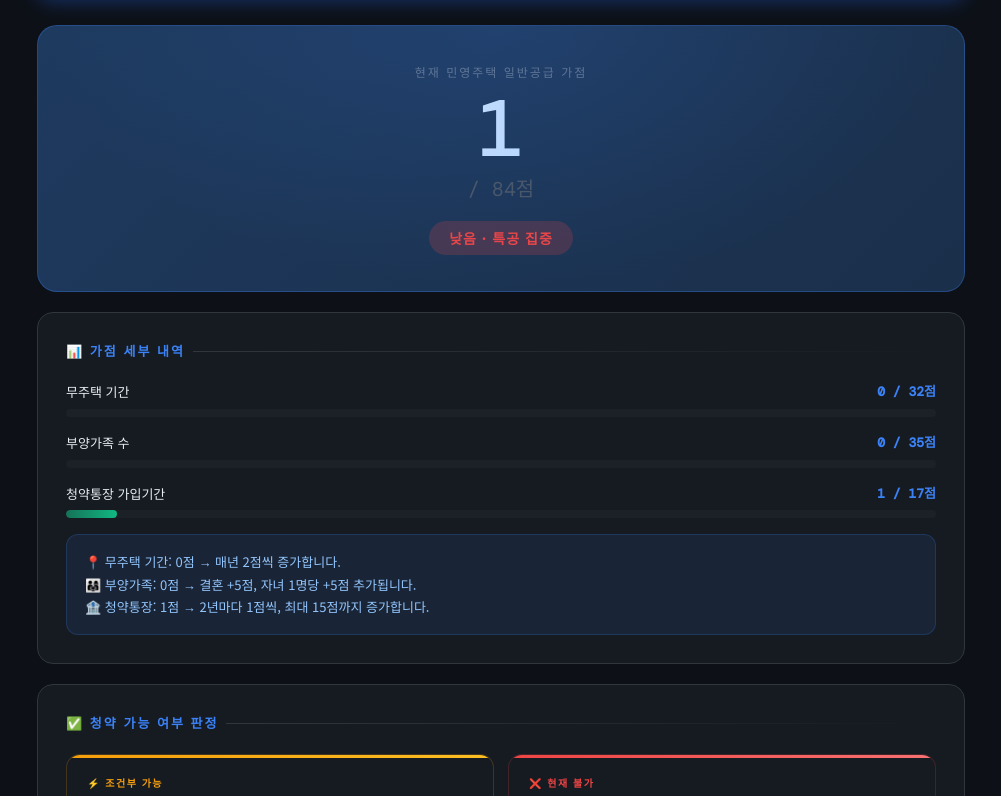
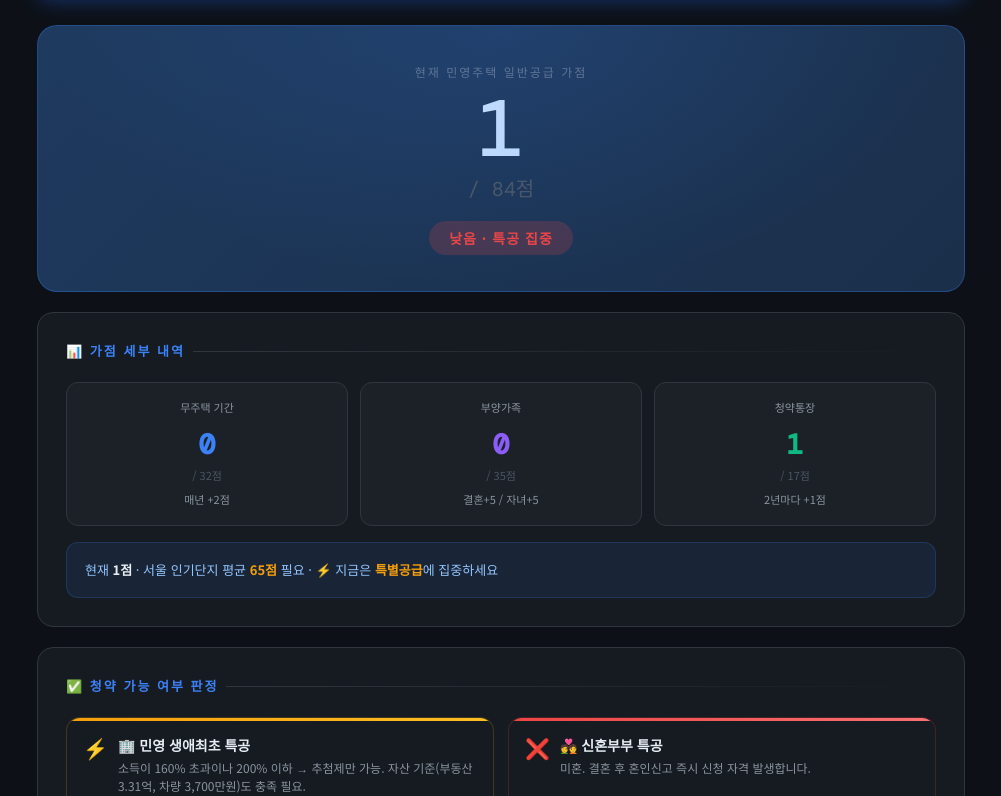
Before and after one commit to jahwasu/Housing_subscription_calculator, a plain HTML site: page index.html in a window 1280 px wide. Both pictures are taken after a click on the button "🔍 내 청약 전략 분석하기". Shown: the part 1434-2230 px from the top of the page, without its empty margins (139-1140 px from the left). Drawn offline with nearby package versions, Linux system fonts and the light colour scheme.

Commit message:
Add files via upload

```diff
--- a/index.html
+++ b/index.html
@@ -808,85 +808,63 @@ function calculate() {
   gradeEl.style.background = grade.bg;
   gradeEl.style.color = grade.color;
 
-  // Score Breakdown
-  const items = [
-    { name: '무주택 기간', score: score.housing, max: 32, color: '#3b82f6' },
-    { name: '부양가족 수', score: score.dependent, max: 35, color: '#8b5cf6' },
-    { name: '청약통장 가입기간', score: score.bank, max: 17, color: '#10b981' },
-  ];
-  document.getElementById('scoreBreakdown').innerHTML = items.map(i => `
-    <div class="score-bar-item">
-      <div class="score-bar-header">
-        <span class="score-bar-name">${i.name}</span>
-        <span class="score-bar-val">${i.score} / ${i.max}점</span>
+  // Score Breakdown - simplified 3-box layout
+  document.getElementById('scoreBreakdown').innerHTML = `
+    <div style="display:grid; grid-template-columns:repeat(3,1fr); gap:12px; text-align:center;">
+      <div style="background:var(--surface2); border:1px solid var(--border); border-radius:12px; padding:16px;">
+        <div style="font-size:11px; color:var(--text-muted); margin-bottom:6px;">무주택 기간</div>
+        <div style="font-family:'DM Mono',monospace; font-size:28px; font-weight:700; color:#3b82f6;">${score.housing}</div>
+        <div style="font-size:11px; color:#4b5563;">/ 32점</div>
+        <div style="font-size:11px; color:var(--text-muted); margin-top:6px;">매년 +2점</div>
       </div>
-      <div class="bar-track">
-        <div class="bar-fill" style="width:${(i.score/i.max)*100}%; background: linear-gradient(90deg, ${i.color}88, ${i.color})"></div>
+      <div style="background:var(--surface2); border:1px solid var(--border); border-radius:12px; padding:16px;">
+        <div style="font-size:11px; color:var(--text-muted); margin-bottom:6px;">부양가족</div>
+        <div style="font-family:'DM Mono',monospace; font-size:28px; font-weight:700; color:#8b5cf6;">${score.dependent}</div>
+        <div style="font-size:11px; color:#4b5563;">/ 35점</div>
+        <div style="font-size:11px; color:var(--text-muted); margin-top:6px;">결혼+5 / 자녀+5</div>
+      </div>
+      <div style="background:var(--surface2); border:1px solid var(--border); border-radius:12px; padding:16px;">
+        <div style="font-size:11px; color:var(--text-muted); margin-bottom:6px;">청약통장</div>
+        <div style="font-family:'DM Mono',monospace; font-size:28px; font-weight:700; color:#10b981;">${score.bank}</div>
+        <div style="font-size:11px; color:#4b5563;">/ 17점</div>
+        <div style="font-size:11px; color:var(--text-muted); margin-top:6px;">2년마다 +1점</div>
+      </div>
+    </div>
+  `;
+  document.getElementById('scoreComment').innerHTML = `현재 <strong style="color:var(--text)">${score.total}점</strong> · 서울 인기단지 평균 <strong style="color:#f59e0b">65점</strong> 필요 · ${score.total < 35 ? '⚡ 지금은 <strong style="color:#f59e0b">특별공급</strong>에 집중하세요' : score.total < 55 ? '📈 외곽·수도권 일반공급 도전 가능' : '✅ 경쟁력 있음 — 서울 외곽도 도전 가능'}`;
+
+  // Strategy Cards
+  document.getElementById('strategyCards').innerHTML = strategies.map(s => `
+    <div class="strategy-card ${s.status}" style="padding:16px;">
+      <div style="display:flex; align-items:flex-start; gap:10px;">
+        <span style="font-size:20px; line-height:1.4;">${s.status === 'possible' ? '✅' : s.status === 'limited' ? '⚡' : '❌'}</span>
+        <div>
+          <div style="font-size:14px; font-weight:700; color:var(--text);">${s.name}</div>
+          <div style="font-size:12px; color:var(--text-muted); margin-top:3px; line-height:1.5;">${s.desc}</div>
+        </div>
       </div>
     </div>
   `).join('');
 
-  // Score Comment
-  const commLines = [];
-  if (score.housing < 10) commLines.push(`📍 무주택 기간: ${score.housing}점 → 매년 2점씩 증가합니다.`);
-  if (score.dependent < 10) commLines.push(`👨‍👩‍👧 부양가족: ${score.dependent}점 → 결혼 +5점, 자녀 1명당 +5점 추가됩니다.`);
-  if (score.bank < 10) commLines.push(`🏦 청약통장: ${score.bank}점 → 2년마다 1점씩, 최대 15점까지 증가합니다.`);
-  if (data.married === 'Y' && score.spouseBank > 0) commLines.push(`💳 배우자 통장 합산: +${score.spouseBank}점 적용됨`);
-  document.getElementById('scoreComment').innerHTML = commLines.join('<br>') || '가점이 고르게 쌓이고 있습니다. 계속 유지하세요!';
-
-  // Strategy Cards
-  document.getElementById('strategyCards').innerHTML = strategies.map(s => `
-    <div class="strategy-card ${s.status}">
-      <div class="strategy-status ${s.status}">${s.status === 'possible' ? '✅ 신청 가능' : s.status === 'limited' ? '⚡ 조건부 가능' : '❌ 현재 불가'}</div>
-      <div class="strategy-name">${s.name}</div>
-      <div class="strategy-desc">${s.desc}</div>
-    </div>
-  `).join('');
-
-  // ─── Future Score Table ───────────────────────────────────────
-  const years = [0, 1, 2, 3, 5, 7, 10];
+  // ─── Future Score Table (simplified) ────────────────────────
+  const years = [0, 3, 5, 7, 10];
   const tableRows = years.map(y => {
     const futureScore = calcFutureScore(data, y);
     const futureAge = data.age + y;
     const isNow = y === 0;
-    const futureHousing = Math.min(parseInt(data.housingless) + y * 2, 32);
-    const futureMonths = data.bankMonth + y * 12;
-    let futureBankScore = 0;
-    if (futureMonths >= 6) futureBankScore = 1;
-    if (futureMonths >= 12) futureBankScore = 2;
-    if (futureMonths >= 24) futureBankScore = 3;
-    if (futureMonths >= 36) futureBankScore = 4;
-    if (futureMonths >= 48) futureBankScore = 5;
-    if (futureMonths >= 60) futureBankScore = 6;
-    if (futureMonths >= 72) futureBankScore = 7;
-    if (futureMonths >= 84) futureBankScore = 8;
-    if (futureMonths >= 96) futureBankScore = 9;
-    if (futureMonths >= 108) futureBankScore = 10;
-    if (futureMonths >= 120) futureBankScore = 11;
-    if (futureMonths >= 132) futureBankScore = 12;
-    if (futureMonths >= 144) futureBankScore = 13;
-    if (futureMonths >= 156) futureBankScore = 14;
-    if (futureMonths >= 168) futureBankScore = 15;
-    futureBankScore = Math.min(futureBankScore + score.spouseBank, 17);
-    const tag = futureScore >= 60 ? '<span class="tag tag-green">인기단지 도전</span>'
-      : futureScore >= 45 ? '<span class="tag tag-blue">외곽 경쟁</span>'
-      : '<span class="tag tag-amber">특공 집중</span>';
+    const colorScore = futureScore >= 60 ? '#10b981' : futureScore >= 45 ? '#3b82f6' : '#f59e0b';
+    const advice = futureScore >= 60 ? '서울 인기단지 도전권'
+      : futureScore >= 45 ? '수도권 외곽 경쟁 가능'
+      : '특별공급 집중 전략';
     return `<tr class="${isNow ? 'highlight-row' : ''}">
-      <td><strong>${y === 0 ? '지금' : `+${y}년`}</strong><br><span style="color:#4b5563;font-size:11px">(${futureAge}세)</span></td>
-      <td style="font-family:'DM Mono',monospace; font-size:18px; color:${futureScore >= 60 ? '#10b981' : futureScore >= 45 ? '#3b82f6' : '#f59e0b'}"><strong>${futureScore}</strong><span style="color:#4b5563;font-size:12px">/84</span></td>
-      <td>${futureHousing}점</td>
-      <td>${score.dependent}점</td>
-      <td>${futureBankScore}점</td>
-      <td>${tag}</td>
+      <td><strong style="color:var(--text)">${y === 0 ? '지금' : `+${y}년 후`}</strong> <span style="color:#4b5563;font-size:11px">(${futureAge}세)</span></td>
+      <td style="font-family:'DM Mono',monospace; font-size:22px; font-weight:700; color:${colorScore}">${futureScore}<span style="color:#4b5563;font-size:12px;font-weight:400"> /84</span></td>
+      <td style="color:var(--text-muted); font-size:13px;">${advice}</td>
     </tr>`;
   });
 
   document.getElementById('futureTable').innerHTML = `
-    <thead>
-      <tr>
-        <th>시점</th><th>총점</th><th>무주택</th><th>부양가족</th><th>통장</th><th>경쟁력</th>
-      </tr>
-    </thead>
+    <thead><tr><th>시점</th><th>예상 가점</th><th>전략 방향</th></tr></thead>
     <tbody>${tableRows.join('')}</tbody>
   `;
 
```
